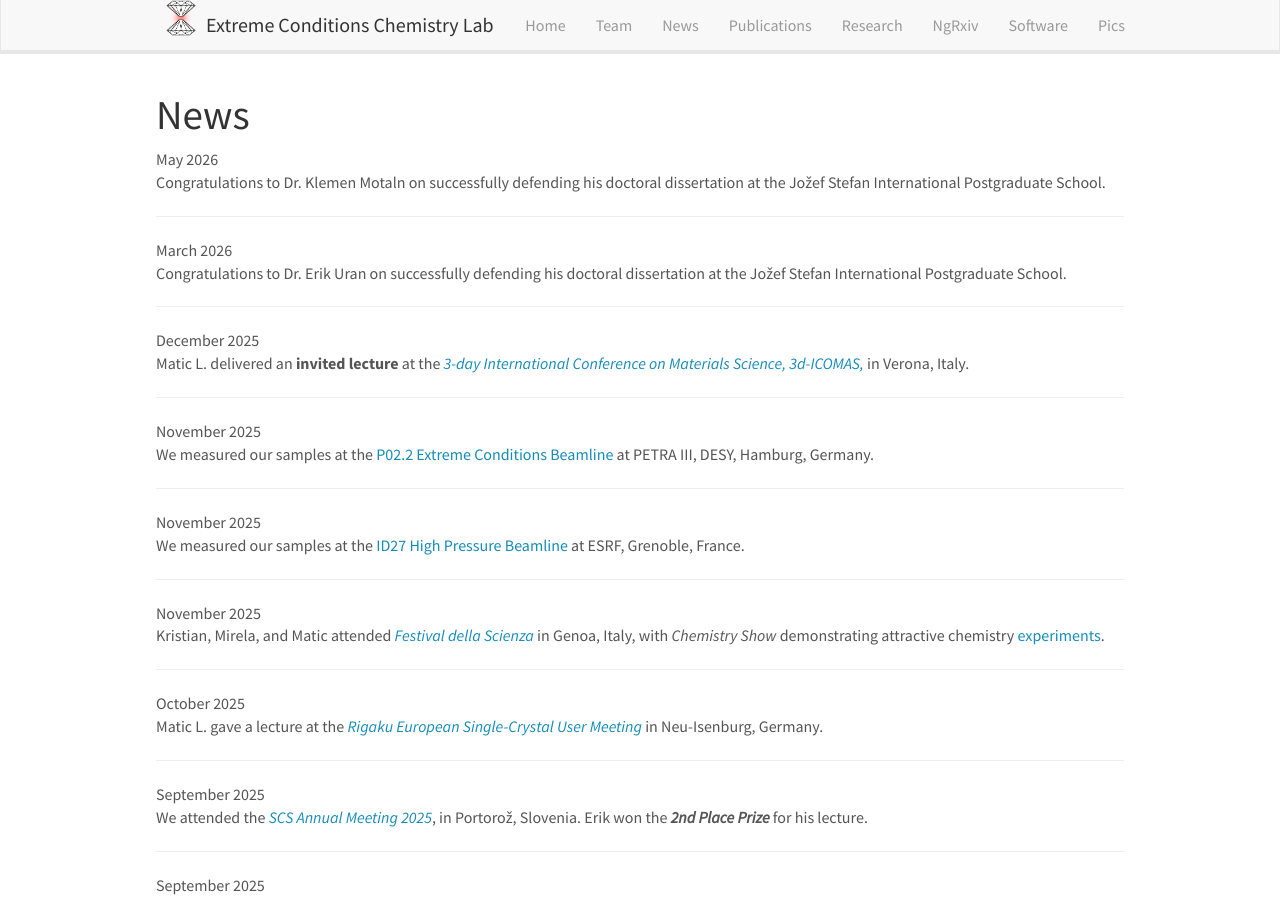
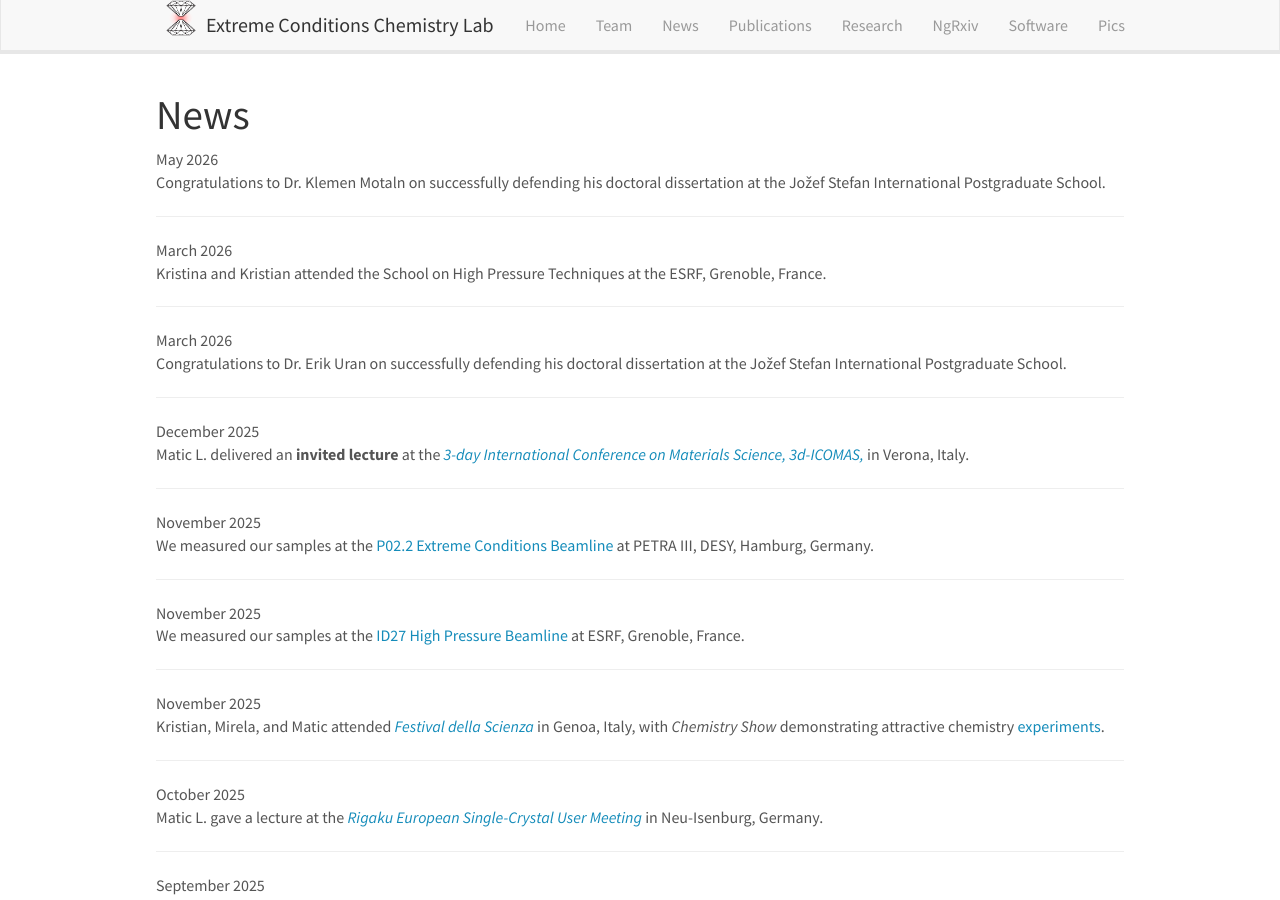
Before and after one commit to eccl-jsi/eccl-jsi.github.io, a Jekyll site: the page built from _pages/allnews.md, in a window 1280 px wide and 900 px high. Built offline with Jekyll 4.4.1, drawn with Linux system fonts in a browser that asks for light colours; nearby versions of some CDN libraries.

Commit message:
Update news.yml

```diff
--- a/_data/news.yml
+++ b/_data/news.yml
@@ -1,5 +1,8 @@
 - date: May 2026
   headline: "Congratulations to Dr. Klemen Motaln on successfully defending his doctoral dissertation at the Jožef Stefan International Postgraduate School."
+
+- date: March 2026
+  headline: "Kristina and Kristian attended the School on High Pressure Techniques at the ESRF, Grenoble, France."
 
 - date: March 2026
   headline: "Congratulations to Dr. Erik Uran on successfully defending his doctoral dissertation at the Jožef Stefan International Postgraduate School."
```
